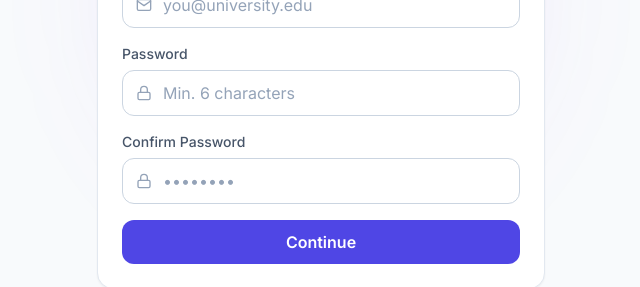
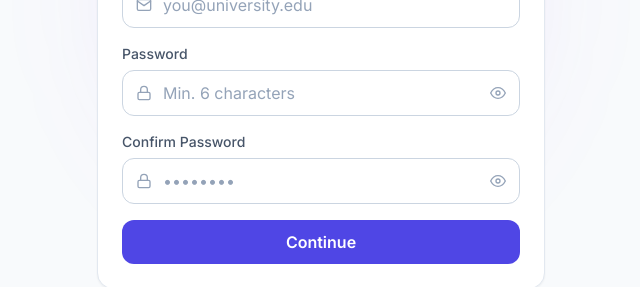
Before and after one commit to s7d4007/Campus-Complaint-Tracker, a React (Vite) app in the folder client/: page /register in a window 1280 px wide. Shown: the part 394-681 px from the top of the page, without its empty margins (319-959 px from the left). Built offline with nearby package versions, Linux system fonts and the light colour scheme; no server answers.

Commit message:
Update: Add Visible Toogle on Register and Login Password Input Fields.

```diff
--- a/client/src/pages/Login.jsx
+++ b/client/src/pages/Login.jsx
@@ -3,13 +3,14 @@ import { Link, useNavigate } from 'react-router-dom';
 import api from '../api/axios';
 import { useAuth } from '../context/AuthContext';
 import toast from 'react-hot-toast';
-import { FiMail, FiLock, FiLogIn } from 'react-icons/fi';
+import { FiMail, FiLock, FiLogIn, FiEye, FiEyeOff } from 'react-icons/fi';
 
 export default function Login() {
     const { login } = useAuth();
     const navigate = useNavigate();
     const [form, setForm] = useState({ email: '', password: '' });
     const [loading, setLoading] = useState(false);
+    const [showPassword, setShowPassword] = useState(false);
 
     const handleSubmit = async (e) => {
         e.preventDefault();
@@ -60,13 +61,21 @@ export default function Login() {
                             <div className="relative">
                                 <FiLock size={16} className="absolute left-3.5 top-1/2 -translate-y-1/2 text-gray-500" />
                                 <input
-                                    type="password"
-                                    className="input pl-10"
+                                    type={showPassword ? 'text' : 'password'}
+                                    className="input pl-10 pr-10"
                                     placeholder="••••••••"
                                     value={form.password}
                                     onChange={e => setForm({ ...form, password: e.target.value })}
                                     required
                                 />
+                                <button
+                                    type="button"
+                                    onClick={() => setShowPassword(!showPassword)}
+                                    className="absolute right-3.5 top-1/2 -translate-y-1/2 text-gray-500 hover:text-gray-300 transition-colors"
+                                    tabIndex="-1"
+                                >
+                                    {showPassword ? <FiEyeOff size={16} /> : <FiEye size={16} />}
+                                </button>
                             </div>
                         </div>
                         <button type="submit" disabled={loading} className="btn-primary w-full flex items-center justify-center gap-2">
--- a/client/src/pages/Register.jsx
+++ b/client/src/pages/Register.jsx
@@ -3,13 +3,14 @@ import { Link, useNavigate } from 'react-router-dom';
 import api from '../api/axios';
 import { useAuth } from '../context/AuthContext';
 import toast from 'react-hot-toast';
-import { FiUser, FiMail, FiLock, FiUserPlus, FiKey, FiArrowLeft } from 'react-icons/fi';
+import { FiUser, FiMail, FiLock, FiUserPlus, FiKey, FiArrowLeft, FiEye, FiEyeOff } from 'react-icons/fi';
 
 export default function Register() {
     const { login } = useAuth();
     const navigate = useNavigate();
     const [step, setStep] = useState(1);
     const [form, setForm] = useState({ name: '', email: '', password: '', confirm: '', otp: '' });
+    const [showPass, setShowPass] = useState({ password: false, confirm: false });
     const [loading, setLoading] = useState(false);
     const [slowLoad, setSlowLoad] = useState(false);
     const slowTimer = useRef(null);
@@ -57,22 +58,38 @@ export default function Register() {
         }
     };
 
-    const field = (key, type, label, placeholder, Icon) => (
+    const field = (key, type, label, placeholder, Icon) => {
+        const isPassword = type === 'password';
+        const show = showPass[key];
+        const inputType = isPassword ? (show ? 'text' : 'password') : type;
+
+        return (
             <div>
                 <label className="label">{label}</label>
                 <div className="relative">
                     <Icon size={16} className="absolute left-3.5 top-1/2 -translate-y-1/2 text-gray-500" />
                     <input
-                    type={type}
-                    className="input pl-10"
+                        type={inputType}
+                        className={`input pl-10 ${isPassword ? 'pr-10' : ''}`}
                         placeholder={placeholder}
                         value={form[key]}
                         onChange={e => setForm({ ...form, [key]: e.target.value })}
                         required
                     />
+                    {isPassword && (
+                        <button
+                            type="button"
+                            onClick={() => setShowPass(prev => ({ ...prev, [key]: !prev[key] }))}
+                            className="absolute right-3.5 top-1/2 -translate-y-1/2 text-gray-500 hover:text-gray-300 transition-colors"
+                            tabIndex="-1"
+                        >
+                            {show ? <FiEyeOff size={16} /> : <FiEye size={16} />}
+                        </button>
+                    )}
                 </div>
             </div>
         );
+    };
 
     return (
         <div className="min-h-screen flex items-center justify-center p-4 bg-gray-950">
```
Lines whose indentation alone changed are shown as unchanged.
